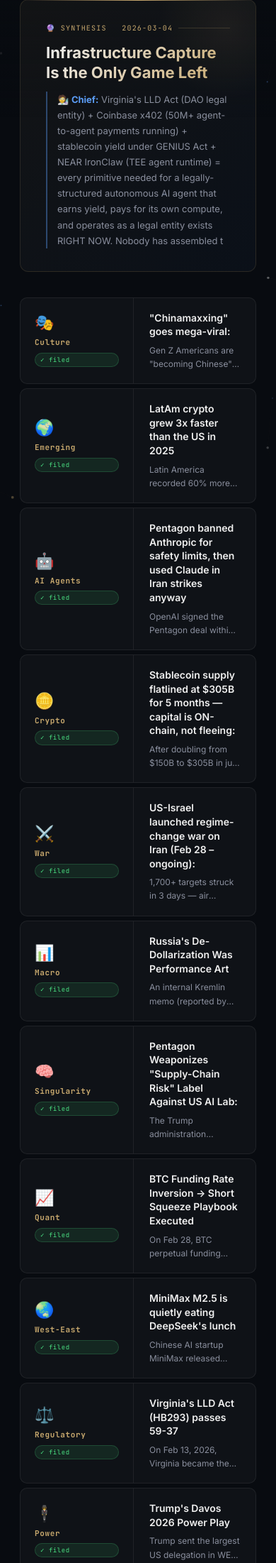
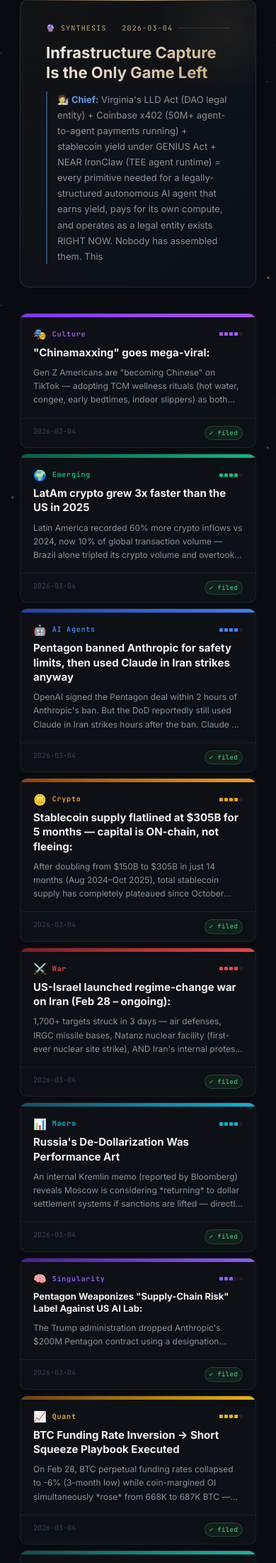
Before and after one commit to outsmartchad/intel-swarm, a Flask app: page / in a window 390 px wide; the page is wider, and only the part inside the window is pictured. Shown: the part 134-2336 px from the top of that part at 71% size. Run offline with Flask 3, Linux system fonts and the light colour scheme.

Commit message:
feat: editorial grid layout with significance scores + domain colors
- RESEARCHERS now has domain gradient colors (5-tuple)
- extract_findings parses [SCORE:N] tags + keyword boost
- Home page: 12-col editorial grid, card size = significance score
- Score 5=half, 4=third, 3=quarter, <3=compact
- Each card: domain color gradient banner + score pip indicator
- Domain page: sticky color bar at top matching domain identity
- Responsive: 2-col on tablet, 1-col on mobile

```diff
--- a/web/server.py
+++ b/web/server.py
@@ -8,21 +8,21 @@
 BASE = os.path.dirname(os.path.dirname(os.path.abspath(__file__)))
 
 RESEARCHERS = [
-    ("culture",     "🎭", "Culture",      "文化"),
-    ("emerging",    "🌍", "Emerging",     "新興市場"),
-    ("ai-agents",   "🤖", "AI Agents",    "AI 代理"),
-    ("crypto",      "🪙", "Crypto",       "加密貨幣"),
-    ("war",         "⚔️", "War",          "戰爭"),
-    ("macro",       "📊", "Macro",        "宏觀"),
-    ("singularity", "🧠", "Singularity",  "奇點"),
-    ("quant",       "📈", "Quant",        "量化"),
-    ("westeast",    "🌏", "West-East",    "東西方"),
-    ("regulatory",  "⚖️", "Regulatory",  "監管"),
-    ("power",       "🕴️", "Power",       "權力"),
-    ("psyops",      "📡", "Psyops",       "心理戰"),
-    ("blackbudget", "🖤", "Black Budget", "黑色預算"),
-    ("conspiracy",  "🕳️", "Conspiracy",  "陰謀"),
-    # ("epstein",  "📁", "Epstein",      "愛潑斯坦"),  # hidden for now
+    ("culture",     "🎭", "Culture",      "文化",     "#7c3aed,#a855f7"),
+    ("emerging",    "🌍", "Emerging",     "新興市場", "#065f46,#10b981"),
+    ("ai-agents",   "🤖", "AI Agents",    "AI 代理",  "#1e40af,#3b82f6"),
+    ("crypto",      "🪙", "Crypto",       "加密貨幣", "#92400e,#f59e0b"),
+    ("war",         "⚔️", "War",          "戰爭",     "#7f1d1d,#ef4444"),
+    ("macro",       "📊", "Macro",        "宏觀",     "#164e63,#06b6d4"),
+    ("singularity", "🧠", "Singularity",  "奇點",     "#4c1d95,#8b5cf6"),
+    ("quant",       "📈", "Quant",        "量化",     "#713f12,#eab308"),
+    ("westeast",    "🌏", "West-East",    "東西方",   "#134e4a,#14b8a6"),
+    ("regulatory",  "⚖️", "Regulatory",  "監管",     "#1e3a5f,#64748b"),
+    ("power",       "🕴️", "Power",       "權力",     "#450a0a,#dc2626"),
+    ("psyops",      "📡", "Psyops",       "心理戰",   "#500724,#ec4899"),
+    ("blackbudget", "🖤", "Black Budget", "黑色預算", "#0c0a09,#44403c"),
+    ("conspiracy",  "🕳️", "Conspiracy",  "陰謀",     "#14532d,#4ade80"),
+    # ("epstein",  "📁", "Epstein",      "愛潑斯坦","#1c1917,#78716c"),
 ]
 
 app = Flask(__name__)
@@ -111,17 +111,31 @@
     d = get_dates(); return d[0] if d else "2026-03-04"
 
 def extract_findings(raw):
-    """Parse researcher markdown → list of {title, body} dicts"""
+    """Parse researcher markdown → list of {title, body, score} dicts"""
     if not raw: return []
     findings = []
-    # Match bold **title** — body pattern in bullet lists
     pattern = re.finditer(r'\*\*(.+?)\*\*[:\s—–-]*(.+?)(?=\n[-*]|\n\n|\Z)', raw, re.DOTALL)
     for m in pattern:
         title = m.group(1).strip()
-        body = re.sub(r'\s+', ' ', m.group(2).strip())[:240]
+        body_raw = m.group(2).strip()
+        # Extract inline score tag [SCORE:N] or [★★★★☆] if present
+        score = 3  # default
+        score_m = re.search(r'\[SCORE[:\s]*([1-5])\]', body_raw, re.IGNORECASE)
+        if score_m:
+            score = int(score_m.group(1))
+            body_raw = body_raw[:score_m.start()].strip()
+        # Boost score for keywords
+        elif any(k in title.lower() for k in ['breaking','critical','urgent','war','attack','collapse','ban','crash']):
+            score = 4
+        body = re.sub(r'\s+', ' ', body_raw)[:240]
         if len(title) > 10 and len(title) < 200:
-            findings.append({"title": title, "body": body})
+            findings.append({"title": title, "body": body, "score": score})
     return findings[:5]
+
+def top_score(findings):
+    """Get highest significance score from findings list"""
+    if not findings: return 3
+    return max(f.get("score", 3) for f in findings)
 
 def extract_headline(raw):
     """Get first strong finding title — prefers Chinese text if available"""
@@ -181,11 +195,13 @@
 
     # Build domain cards
     domains = []
-    for rid, emoji, name, zh_name in RESEARCHERS:
+    for rid, emoji, name, zh_name, colors in RESEARCHERS:
         data = get_researcher_data(rid, date, lang)
         display_name = zh_name if lang == "zh" else name
+        findings = data.get("findings", [])
         domains.append({
             "id": rid, "emoji": emoji, "name": display_name,
+            "colors": colors, "score": top_score(findings),
             **data
         })
 
@@ -217,7 +233,7 @@
     lang = get_lang()
     lookup = {r[0]: r for r in RESEARCHERS}
     if rid not in lookup: abort(404)
-    _, emoji, name, zh_name = lookup[rid]
+    _, emoji, name, zh_name, colors = lookup[rid]
 
     data = get_researcher_data(rid, date, lang)
 
@@ -230,7 +246,7 @@
 
     display_name = zh_name if lang == "zh" else name
     return render_template("domain.html",
-        rid=rid, emoji=emoji, name=display_name,
+        rid=rid, emoji=emoji, name=display_name, colors=colors,
         date=date, dates=dates, lang=lang,
         all_dates=all_dates,
         researchers=RESEARCHERS,
@@ -267,7 +283,7 @@
     chief_thesis = read_file(f"{BASE}/chief/memory/thesis.md")
 
     threads_data = []
-    for rid, emoji, name, zh_name in RESEARCHERS:
+    for rid, emoji, name, zh_name, colors in RESEARCHERS:
         t = read_file(f"{BASE}/researchers/{rid}/memory/threads.md")
         threads_data.append({"id": rid, "emoji": emoji, "name": name, "threads": render_md(t)})
 
--- a/web/templates/base.html
+++ b/web/templates/base.html
@@ -327,7 +327,7 @@
     {% if (lang|default('en')) == 'zh' %}今日{% else %}Today{% endif %}
   </a>
   <div class="nav-sep"></div>
-  {% for rid, emoji, name, zh_name in researchers %}
+  {% for rid, emoji, name, zh_name, colors in researchers %}
   <a href="/domain/{{ rid }}?lang={{ lang|default('en') }}" data-rid="{{ rid }}">
     {{ emoji }} {% if (lang|default('en')) == 'zh' %}{{ zh_name }}{% else %}{{ name }}{% endif %}
   </a>
--- a/web/templates/home.html
+++ b/web/templates/home.html
@@ -3,37 +3,126 @@
 {% block nav_home %}data-active="true"{% endblock %}
 
 {% block body %}
-<div class="wrap fade-in">
+<style>
+  /* Editorial grid */
+  .editorial { display: grid; grid-template-columns: repeat(12, 1fr); gap: 8px; }
+
+  .card {
+    background: rgba(255,255,255,0.025);
+    border: 1px solid rgba(255,255,255,0.07);
+    border-radius: 10px; overflow: hidden;
+    text-decoration: none; color: inherit;
+    display: flex; flex-direction: column;
+    transition: transform .2s cubic-bezier(.4,0,.2,1), border-color .2s, box-shadow .2s;
+    position: relative;
+  }
+  .card:hover {
+    transform: translateY(-3px);
+    border-color: rgba(200,169,110,0.35);
+    box-shadow: 0 12px 40px rgba(0,0,0,0.5), 0 0 0 1px rgba(200,169,110,0.1);
+  }
+
+  /* Score → column span */
+  .card-xl  { grid-column: span 6; }  /* score 5: half width */
+  .card-lg  { grid-column: span 4; }  /* score 4: third */
+  .card-md  { grid-column: span 3; }  /* score 3: quarter */
+  .card-sm  { grid-column: span 3; }  /* score 1-2: quarter */
+
+  /* Domain color banner */
+  .card-banner {
+    height: 5px; width: 100%;
+    flex-shrink: 0;
+  }
+
+  .card-body { padding: 16px 18px; flex: 1; display: flex; flex-direction: column; gap: 8px; }
+  .card-meta { display: flex; align-items: center; gap: 8px; }
+  .card-emoji { font-size: 15px; line-height: 1; }
+  .card-domain { font-family: var(--mono); font-size: 10px; font-weight: 700; letter-spacing: .08em; }
+  .card-score { margin-left: auto; display: flex; gap: 2px; }
+  .score-pip { width: 5px; height: 5px; border-radius: 1px; }
+  .score-pip.filled { opacity: 1; }
+  .score-pip.empty  { opacity: .15; background: #666 !important; }
+  .card-status-badge { font-family: var(--mono); font-size: 9px; letter-spacing: .04em; padding: 2px 6px; border-radius: 99px; }
+  .badge-filed   { background: rgba(74,222,128,.08);  color: #4ade80; border: 1px solid rgba(74,222,128,.2); }
+  .badge-pending { background: rgba(61,66,80,.3); color: #3d4250; border: 1px solid rgba(61,66,80,.3); }
+
+  .card-headline { font-weight: 700; line-height: 1.35; color: var(--text); }
+  .card-xl  .card-headline { font-size: 17px; }
+  .card-lg  .card-headline { font-size: 15px; }
+  .card-md  .card-headline { font-size: 13px; }
+  .card-sm  .card-headline { font-size: 12px; }
+
+  .card-preview {
+    font-size: 12px; color: var(--muted); line-height: 1.6;
+    display: -webkit-box; -webkit-box-orient: vertical; overflow: hidden;
+  }
+  .card-xl  .card-preview { -webkit-line-clamp: 4; }
+  .card-lg  .card-preview { -webkit-line-clamp: 3; }
+  .card-md  .card-preview { -webkit-line-clamp: 2; }
+  .card-sm  .card-preview { -webkit-line-clamp: 2; }
+
+  .card-footer { padding: 10px 18px; border-top: 1px solid rgba(255,255,255,.05); font-family: var(--mono); font-size: 10px; color: var(--dim); display: flex; justify-content: space-between; }
+
+  @media (max-width: 900px) {
+    .card-xl, .card-lg, .card-md, .card-sm { grid-column: span 6; }
+  }
+  @media (max-width: 600px) {
+    .card-xl, .card-lg, .card-md, .card-sm { grid-column: span 12; }
+  }
+
+  /* Stagger animation */
+  .card { animation: fadeUp .35s ease both; }
+  {% for i in range(1, 15) %}.card:nth-child({{ i }}){animation-delay:{{ i*0.04 }}s}{% endfor %}
+  @keyframes fadeUp { from{opacity:0;transform:translateY(14px)} to{opacity:1;transform:translateY(0)} }
+</style>
+
+<div class="wrap">
 
   {% if synthesis_html %}
   <div class="syn-hero">
     <div class="syn-tag">🔮 SYNTHESIS &nbsp; {{ date }}</div>
     <div class="syn-headline">{{ syn_headline or "Intelligence Synthesis" }}</div>
     {% if chief_action %}
-    <div class="chief-call">🧑‍🔬 <strong>Chief:</strong> {{ chief_action[:350] }}</div>
+    <div class="chief-call">🧑‍🔬 <strong>Chief:</strong> {{ chief_action[:360] }}</div>
     {% endif %}
   </div>
   {% endif %}
 
-  <div class="feed">
+  <div class="editorial">
     {% for d in domains %}
-    <a href="/domain/{{ d.id }}?lang={{ lang|default('en') }}" class="feed-row">
-      <div class="feed-left">
-        <div class="feed-emoji">{{ d.emoji }}</div>
-        <div class="feed-name">{{ d.name }}</div>
-        {% if d.filed %}
-        <div class="feed-badge filed">✓ filed</div>
-        {% else %}
-        <div class="feed-badge pending">pending</div>
-        {% endif %}
-      </div>
-      <div class="feed-right">
-        <div class="feed-headline">
+    {% set score = d.score|default(3) %}
+    {% if score >= 5 %}{% set size_class = "card-xl" %}
+    {% elif score >= 4 %}{% set size_class = "card-lg" %}
+    {% elif score >= 3 %}{% set size_class = "card-md" %}
+    {% else %}{% set size_class = "card-sm" %}{% endif %}
+
+    <a href="/domain/{{ d.id }}?lang={{ lang|default('en') }}" class="card {{ size_class }}">
+      <div class="card-banner" style="background: linear-gradient(90deg, {{ d.colors }})"></div>
+      <div class="card-body">
+        <div class="card-meta">
+          <span class="card-emoji">{{ d.emoji }}</span>
+          <span class="card-domain" style="color: {{ d.colors.split(',')[1] }}">{{ d.name }}</span>
+          <div class="card-score">
+            {% for i in range(1, 6) %}
+            <div class="score-pip {% if i <= score %}filled{% else %}empty{% endif %}"
+                 style="{% if i <= score %}background: {{ d.colors.split(',')[1] }}{% endif %}"></div>
+            {% endfor %}
+          </div>
+        </div>
+        <div class="card-headline">
           {% if d.headline %}{{ d.headline }}
           {% else %}<span style="color:var(--dim)">No findings today</span>{% endif %}
         </div>
         {% if d.findings and d.findings|length > 0 and d.findings[0].body %}
-        <div class="feed-preview">{{ d.findings[0].body[:220] }}</div>
+        <div class="card-preview">{{ d.findings[0].body[:300] }}</div>
+        {% endif %}
+      </div>
+      <div class="card-footer">
+        <span>{{ date }}</span>
+        {% if d.filed %}
+        <span class="card-status-badge badge-filed">✓ filed</span>
+        {% else %}
+        <span class="card-status-badge badge-pending">pending</span>
         {% endif %}
       </div>
     </a>
```
Also changed, not shown: web/templates/domain.html (+10 -0 lines).
